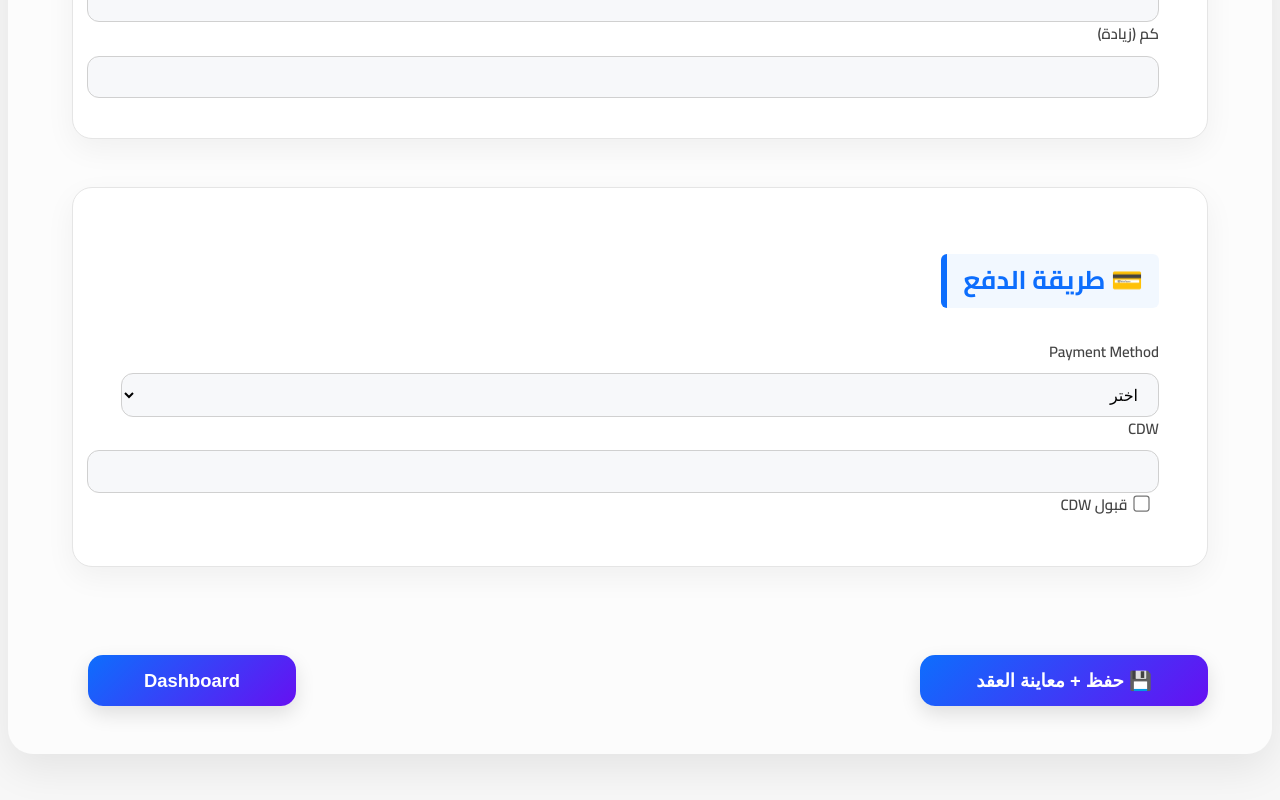
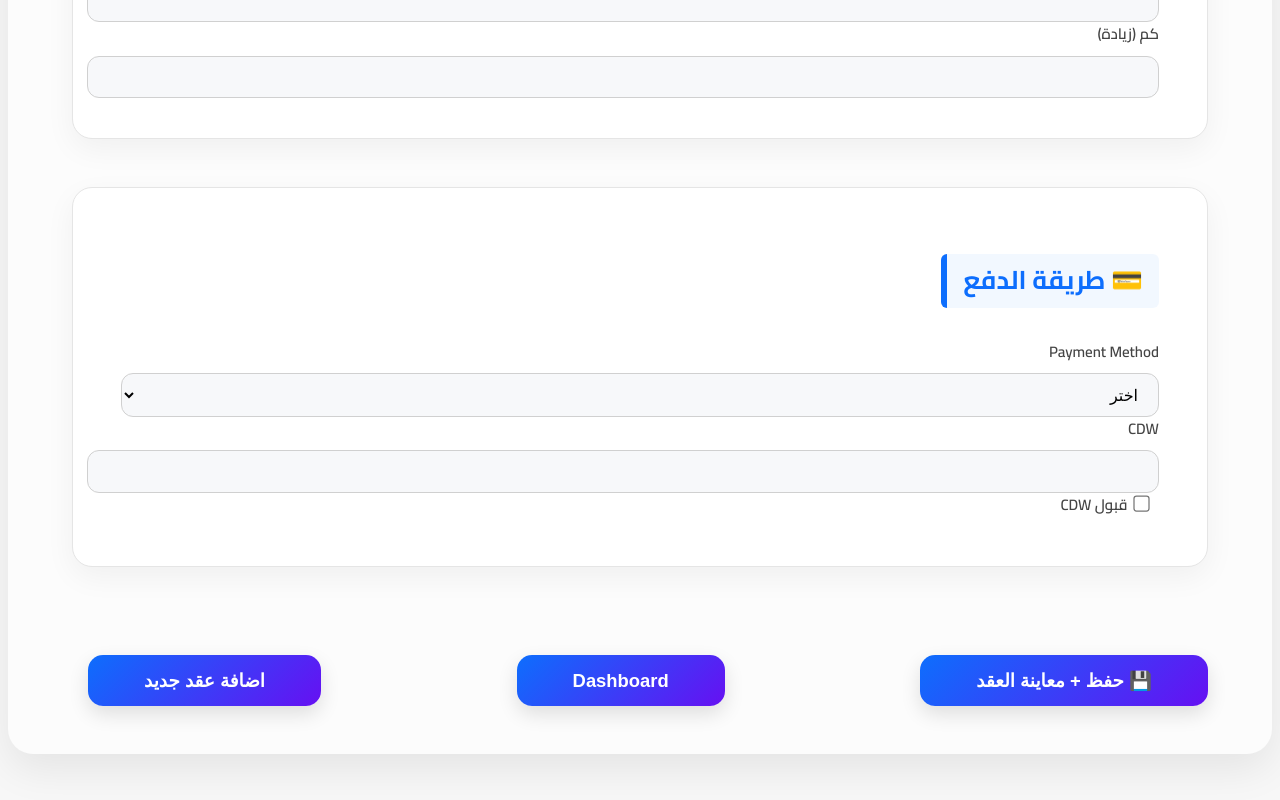
Before and after one commit to hazem257/star-car, a React (Vite) app: page / in a window 1280 px wide. Shown: the part 4376-5176 px from the top of the page. Built offline with nearby package versions, Linux system fonts and the light colour scheme; sample sign-in values are in the browser's storage.

Commit message:
Update InputForm.jsx

```diff
--- a/src/components/InputForm.jsx
+++ b/src/components/InputForm.jsx
@@ -79,6 +79,9 @@ const saveContract = () => {
 };
 const dashboard = () => {
   navigate("/dashboard");
+};
+const returnHome = () => {
+  navigate("/");
 };
 
   return (
@@ -305,6 +308,7 @@ const dashboard = () => {
       <div className="btn-cont" style={{ marginTop: "20px" }}>
         <button onClick={saveContract}>💾 حفظ + معاينة العقد</button>
         <button onClick={dashboard}>Dashboard</button>
+        <button onClick={returnHome}>اضافة عقد جديد</button>
       </div>
     </div>
   );
```
